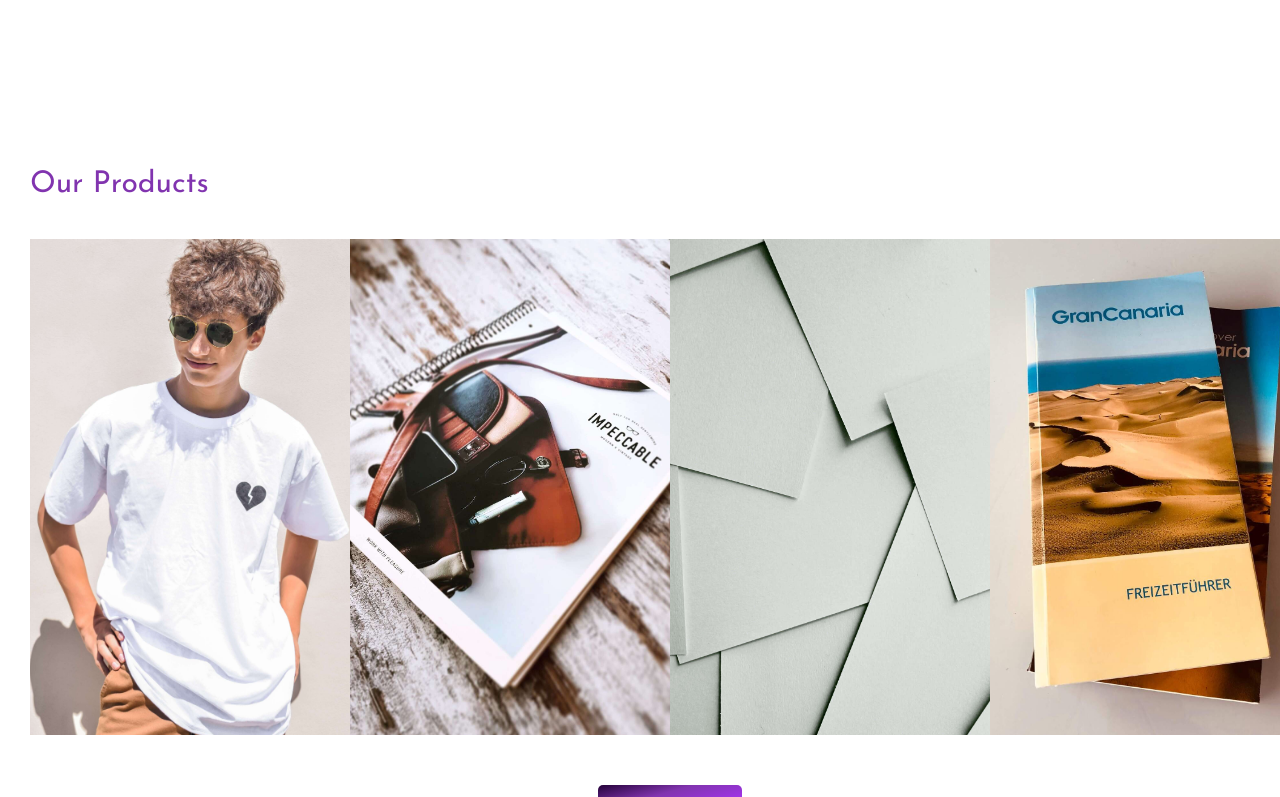
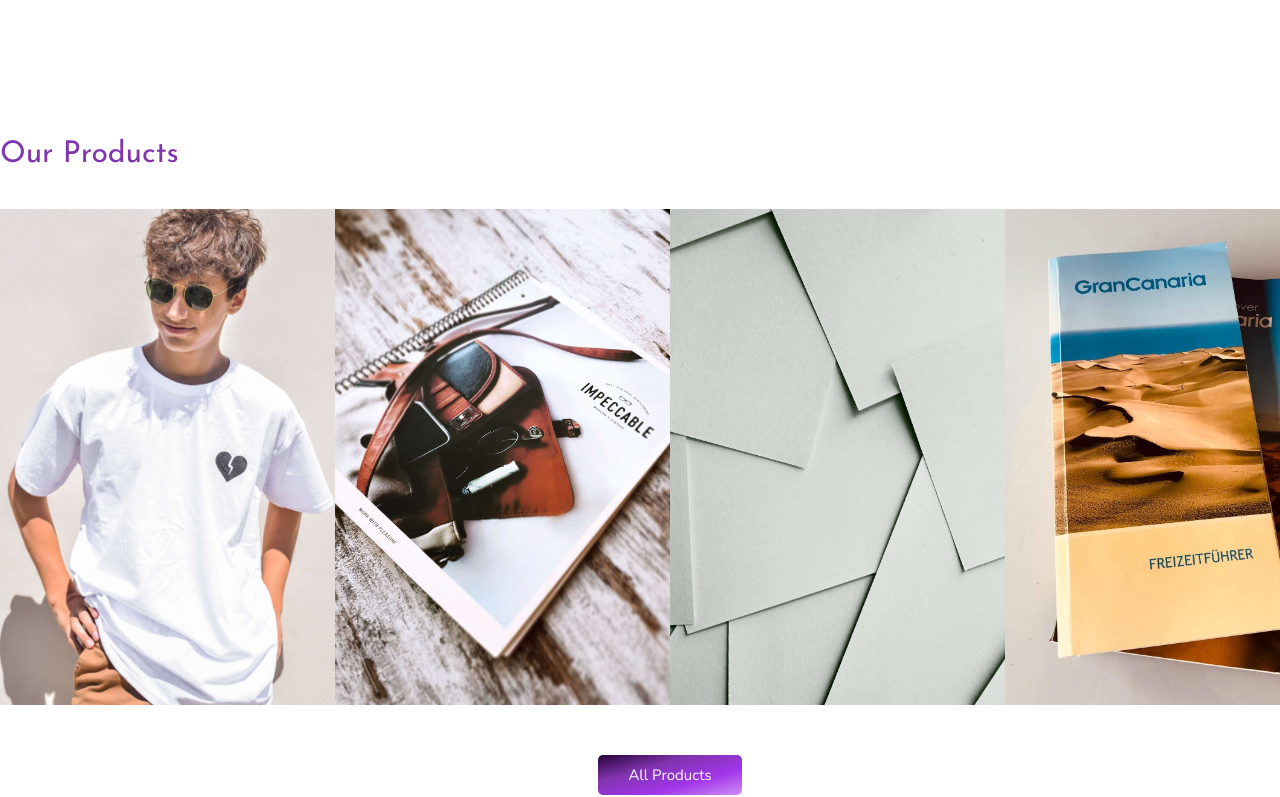
Before and after one commit to esteemayo/next-idesignx, a Next.js app: page / in a window 1280 px wide. Shown: the part 1480-2277 px from the top of the page. Built offline with nearby package versions, Linux system fonts and the light colour scheme.

Commit message:
feat: add styling

```diff
--- a/src/components/Products.tsx
+++ b/src/components/Products.tsx
@@ -31,7 +31,6 @@ const Container = styled.section`
   justify-content: center;
 
   margin: 8rem 0;
-  padding: 3rem;
 
   @media only screen and (max-width: 50em) {
     grid-column: center-start / center-end;
@@ -77,6 +76,14 @@ const Heading = styled.h3`
   @media only screen and (max-width: 18.75em) {
     font-size: 2rem;
   }
+
+  @media only screen and (min-width: 112.5em) {
+    font-size: 3.5rem;
+  }
+
+  @media only screen and (min-width: 125em) {
+    font-size: 4rem;
+  }
 `;
 
 const ProductWrap = styled.div`
```
